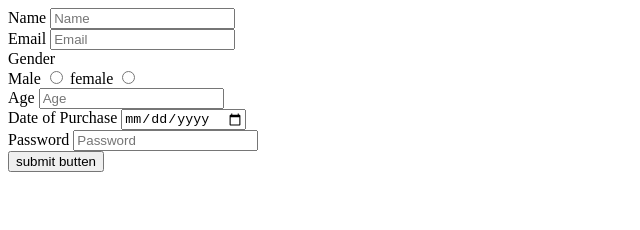
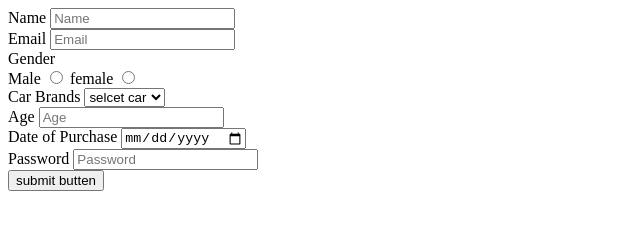
Before and after one commit to acciojob/car-insurance-form-Sankugarud, a website: page main.html in a window 1280 px wide. Shown: the whole page, without its empty margins (0-640 px from the left). Drawn offline with Linux system fonts and the light colour scheme.

Commit message:
created a submission

```diff
--- a/main.html
+++ b/main.html
@@ -20,8 +20,16 @@
 		<label for="gender_f"> female</label>
 		<input type="radio" id="gender_f"name="gender" required><br>
 
-		<label for="age"> Age</label>
-		<input type="text" id="age" placeholder="Age" required><br>
+		<label for="cars"> Car Brands</label>
+		<select id="cars">
+			<option selected disabled hidden>selcet car</option>
+			<option >BMW</option>
+			<option >Audi</option>
+			<option >Mercedez</option>
+		</select><br>
+
+		<label for="carage"> Age</label>
+		<input type="text" id="carage" placeholder="Age" required><br>
 
 		<label for="dop"> Date of Purchase</label>
 		<input type="date" id="dop" placeholder="Date of Purchase" required><br>
```
